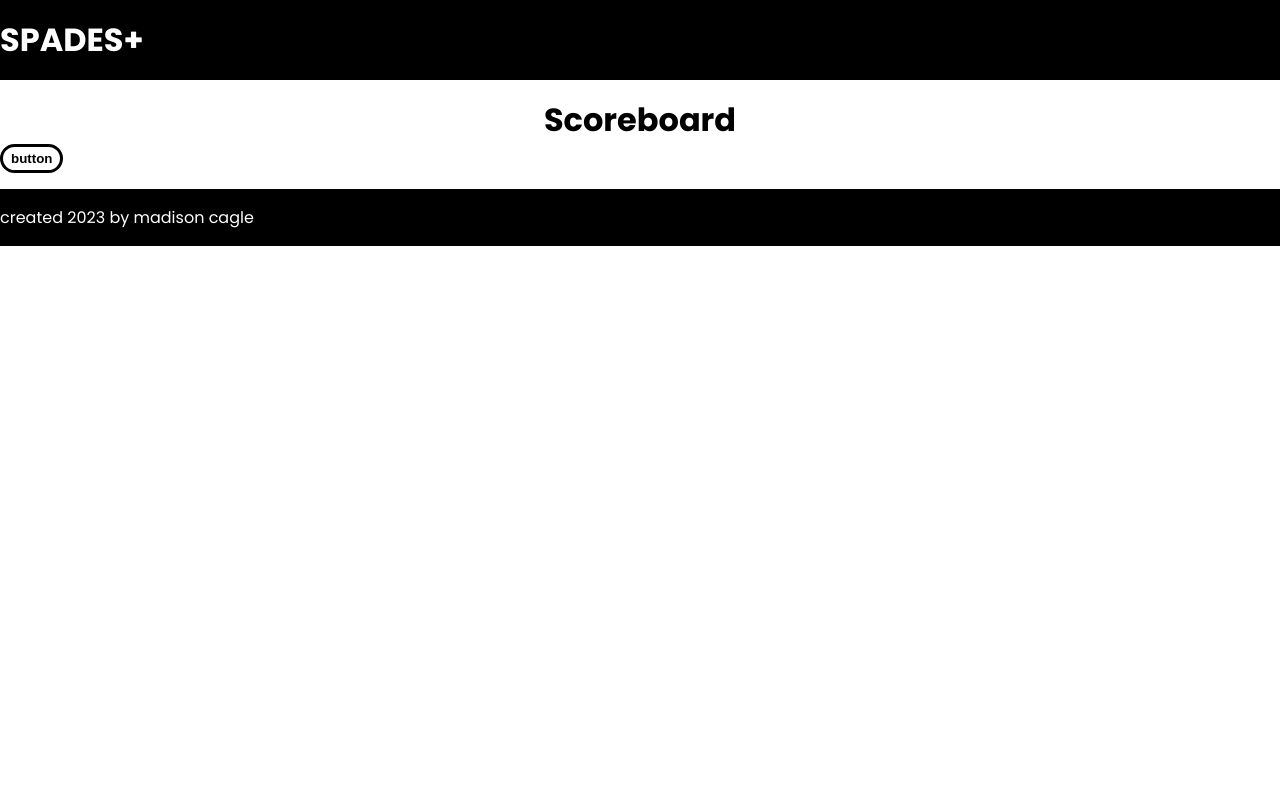
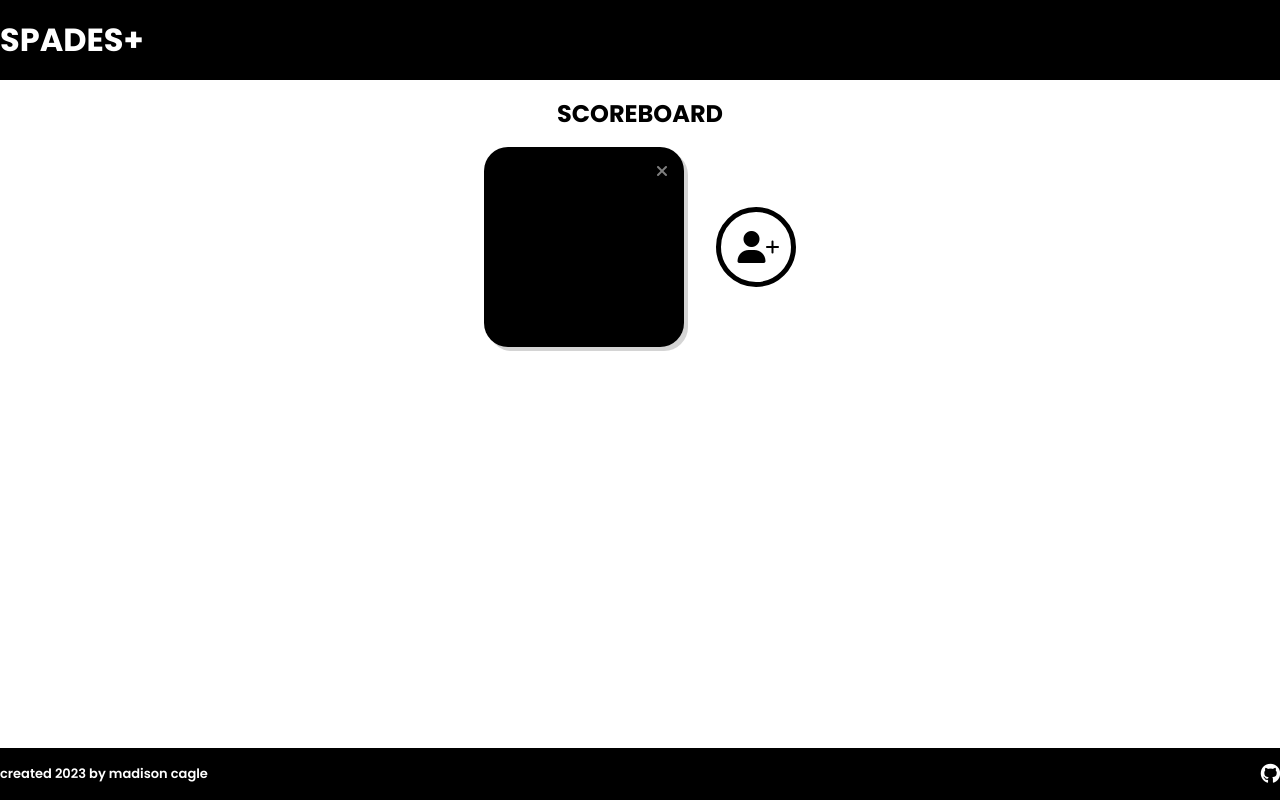
Before and after one commit to madisoncagle/spades-plus, a React (Create React App) app: page / in a window 1280 px wide. Built offline with nearby package versions, Linux system fonts and the light colour scheme.

Commit message:
Add components, update UI

```diff
--- a/public/index.html
+++ b/public/index.html
@@ -25,7 +25,7 @@
     <title>Spades+</title>
 </head>
 
-<body>
+<body class="bg-white">
     <noscript>You need to enable JavaScript to run this app.</noscript>
 
     <!-- header -->
@@ -39,15 +39,26 @@
         </div>
     </header>
 
-    <div id="root" class="container bg-white"></div>
+    <!-- main -->
+    <main class="pad-ver-1">
+        <div class="container ver-gap-1">
+            <h2 class="txt-center">SCOREBOARD</h2>
+
+            <!-- react elements go here -->
+            <div id="root" class="container flex-wrap"></div>
+        </div>
+    </main>
 
     <!-- footer -->
     <footer class="bg-black pad-ver-1">
-        <div class="container">
-            <p class="txt-white">created 2023 by madison cagle</p>
-            <a href="https://github.com/madisoncagle"><i class="fa-brands fa-github"></i></a>
+        <div class="container flex-space-between">
+            <p class="txt-white txt-small txt-semibold">created 2023 by madison cagle</p>
+            <a href="https://github.com/madisoncagle" class="link txt-white"><i
+                    class="fa-brands fa-github txt-125"></i></a>
         </div>
     </footer>
+
+    <script src="https://kit.fontawesome.com/4c73f55e5d.js" crossorigin="anonymous"></script>
 
     <!--
       This HTML file is a template.
--- a/src/Scoreboard.js
+++ /dev/null
@@ -1,10 +0,0 @@
-function Scoreboard() {
-    return (
-        <div className="pad-ver-1">
-            <h1 className="txt-center">Scoreboard</h1>
-            <button className="btn-round bdr-3 bdr-solid bdr-black">button</button>
-        </div>
-    );
-}
-
-export default Scoreboard;
--- /dev/null
+++ b/src/components/AddPlayerBtn.js
@@ -0,0 +1,10 @@
+function AddPlayerBtn() {
+    return (
+        <button type="button" id="add-player-btn" className="bdr-5 bdr-solid bdr-black">
+            <i class="fa-solid fa-user"></i>
+            <i class="fa-solid fa-plus"></i>
+        </button>
+    );
+}
+
+export default AddPlayerBtn;
--- /dev/null
+++ b/src/components/PlayerCard.js
@@ -0,0 +1,9 @@
+function PlayerCard() {
+    return (
+        <div className="card">
+            <i className="fa-solid fa-xmark close"></i>
+        </div>
+    );
+}
+
+export default PlayerCard;
--- /dev/null
+++ b/src/components/Scoreboard.js
@@ -0,0 +1,14 @@
+import AddPlayerBtn from "./AddPlayerBtn";
+import PlayerCard from "./PlayerCard";
+
+function Scoreboard() {
+    return (
+        <div className="flex-center flex-wrap">
+            {/* put player cards here */}
+            <PlayerCard />
+            <AddPlayerBtn />
+        </div>
+    );
+}
+
+export default Scoreboard;
--- a/src/index.css
+++ b/src/index.css
@@ -9,15 +9,20 @@
     margin: 0;
     padding: 0;
     box-sizing: border-box;
+    font-family: "Poppins";
     /* outline: 1px solid salmon; */
 }
 
 body {
-    font-family: "Poppins", -apple-system, BlinkMacSystemFont, 'Segoe UI', 'Roboto', 'Oxygen',
+    font-family: -apple-system, BlinkMacSystemFont, 'Segoe UI', 'Roboto', 'Oxygen',
         'Ubuntu', 'Cantarell', 'Fira Sans', 'Droid Sans', 'Helvetica Neue',
         sans-serif;
     -webkit-font-smoothing: antialiased;
     -moz-osx-font-smoothing: grayscale;
+
+    min-height: 100vh;
+    display: flex;
+    flex-direction: column;
 }
 
 code {
@@ -25,8 +30,14 @@ code {
         monospace;
 }
 
-button {
+button,
+a {
     cursor: pointer;
+    transition: all 0.2s;
+}
+
+main {
+    flex: 1;
 }
 
 
@@ -45,7 +56,7 @@ button {
     font-size: 5rem;
 }
 
-.btn-round {
+.bdr-round-1 {
     padding: 0.25rem 0.5rem;
     border-radius: 1rem;
     font-weight: 600;
@@ -76,12 +87,20 @@ button {
     border-width: 3px;
 }
 
+.bdr-5 {
+    border-width: 5px;
+}
+
 .bg-black {
     background-color: #000;
 }
 
 .bg-white {
     background-color: #fff;
+}
+
+.txt-black {
+    color: #000;
 }
 
 .txt-white {
@@ -92,6 +111,26 @@ button {
     text-align: center;
 }
 
+.txt-small {
+    font-size: small;
+}
+
+.txt-125 {
+    font-size: 1.25rem;
+}
+
+.txt-semibold {
+    font-weight: 600;
+}
+
+.txt-italic {
+    font-style: italic;
+}
+
+.pad-all-1 {
+    padding: 1rem;
+}
+
 .pad-ver-1 {
     padding: 1rem 0;
 }
@@ -100,6 +139,104 @@ button {
     padding: 0 1rem;
 }
 
-.pad-all-1 {
-    padding: 1rem;
+.pad-top-1 {
+    padding: 1rem 0 0;
 }
+
+.pad-bot-1 {
+    padding: 0 0 1rem;
+}
+
+.flex-space-between {
+    display: flex;
+    justify-content: space-between;
+    align-items: center;
+}
+
+.flex-center {
+    display: flex;
+    justify-content: center;
+    align-items: flex-start;
+}
+
+.flex-wrap {
+    display: flex;
+    flex-wrap: wrap;
+    justify-content: center;
+    align-items: center;
+    gap: 2rem;
+}
+
+.ver-gap-1 {
+    display: flex;
+    flex-direction: column;
+    gap: 1rem;
+}
+
+.link {
+    display: flex;
+    align-items: center;
+    text-decoration: none;
+}
+
+.link:hover {
+    color: #0f0;
+}
+
+/* player card */
+.card {
+    position: relative;
+    display: flex;
+    flex-direction: column;
+    gap: 1rem;
+    padding: 1.5rem;
+    background-color: #000;
+    color: #fff;
+    border-radius: 1.5rem;
+    box-shadow: 0.25rem 0.25rem rgba(85, 85, 85, 0.25);
+    height: 200px;
+    width: 200px;
+}
+
+.close {
+    position: absolute;
+    top: 1rem;
+    right: 1rem;
+    color: rgba(255, 255, 255, 0.5);
+    transition: all 0.2s;
+}
+
+.close:hover {
+    cursor: pointer;
+    color: #fff;
+}
+
+
+/* IDS */
+
+#add-player-btn {
+    display: flex;
+    justify-content: center;
+    align-items: center;
+    /* gap: 0.2rem; */
+    color: #000;
+    background-color: transparent;
+    /* border: 5px solid #000; */
+    border-radius: 50%;
+    height: 5rem;
+    width: 5rem;
+}
+
+#add-player-btn .fa-user {
+    font-size: 2rem;
+    margin-left: 0.3rem;
+}
+
+#add-player-btn .fa-plus {
+    font-size: 1rem;
+}
+
+#add-player-btn:hover {
+    color: #fff;
+    background-color: #000;
+}
--- a/src/index.js
+++ b/src/index.js
@@ -1,9 +1,9 @@
 import React from 'react';
 import ReactDOM from 'react-dom/client';
 import './index.css';
-import App from './App';
+// import App from './App';
 import reportWebVitals from './reportWebVitals';
-import Scoreboard from './Scoreboard';
+import Scoreboard from './components/Scoreboard';
 
 const root = ReactDOM.createRoot(document.getElementById('root'));
 root.render(
```
